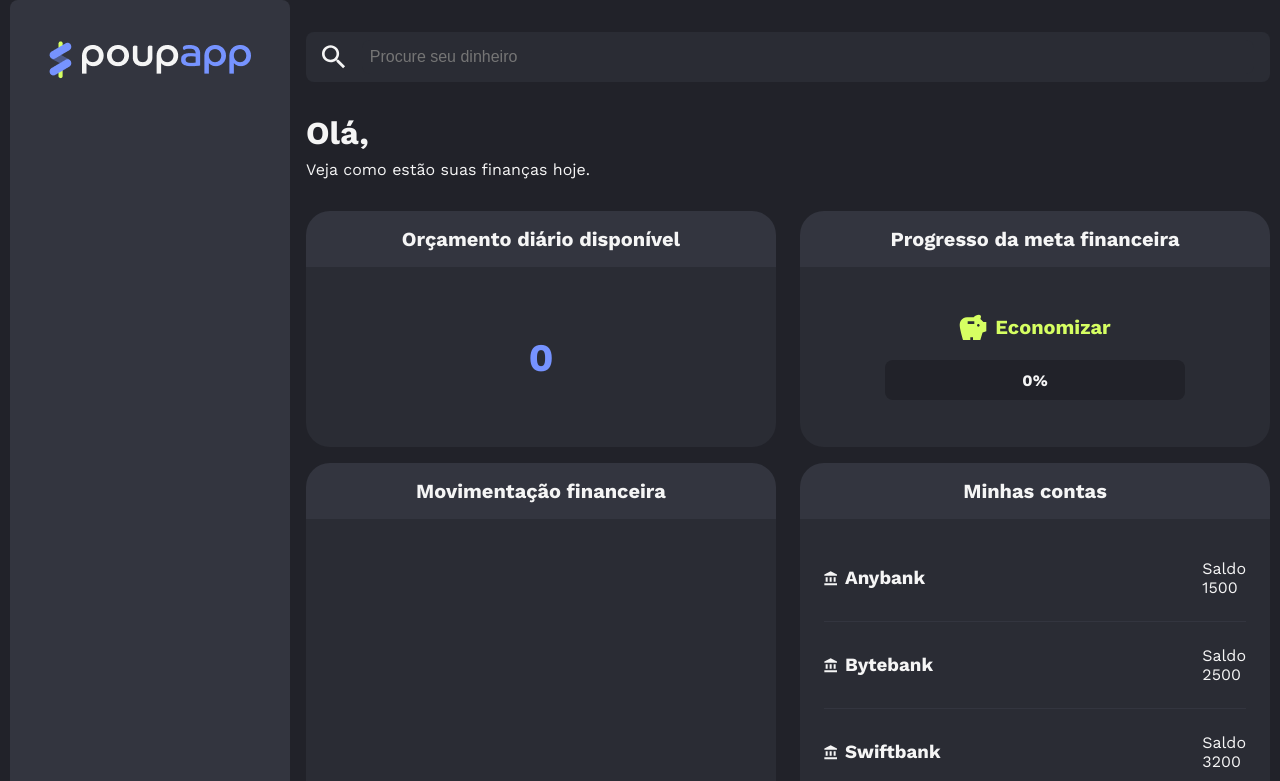
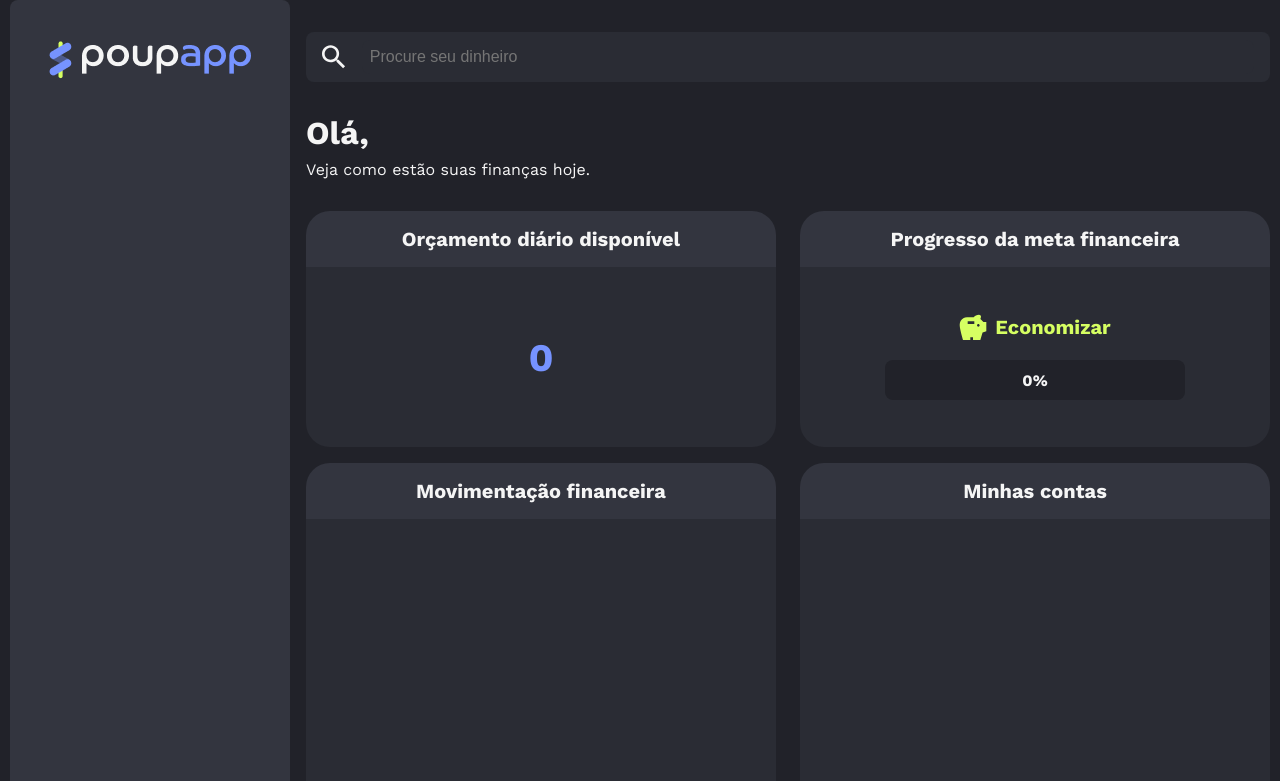
Before and after one commit to NeiltonSeguins/4164-draft, a React (Vite) app: page /home in a window 1280 px wide. Shown: the top 781 px of the page. Built offline with nearby package versions, Linux system fonts and the light colour scheme.

Commit message:
Cria a store de contas, adiciona a action de adicionar conta, altera o orçamento diário com base no saldo da conta

```diff
--- a/src/components/Contas/Contas.jsx
+++ b/src/components/Contas/Contas.jsx
@@ -1,4 +1,4 @@
-import { useState } from "react";
+import { useContext, useState } from "react";
 import Conta from "./Conta/Conta";
 import styled from "styled-components";
 import CampoTexto from "@components/CampoTexto";
@@ -10,6 +10,8 @@ import Label from "@components/Label";
 import Fieldset from "@components/Fieldset";
 import { WalletIcon } from "@components/Icones";
 import CartaoCorpo from "@components/Cartao/CartaoCorpo/CartaoCorpo";
+import { observer } from "mobx-react";
+import { StoreContext } from "src/mobx/store/storeContext";
 
 export const Container = styled(CartaoCorpo)`
   padding: var(--padding-l) var(--padding-m);
@@ -36,7 +38,8 @@ export const ListaMovimentacoes = styled.ul`
   -ms-overflow-style: none;
 `;
 
-const Contas = ({contas}) => {
+const Contas = observer(() => {
+  const { contasStore, userStore } = useContext(StoreContext);
   const [isModalOpen, setIsModalOpen] = useState(false);
   const [novaConta, setNovaConta] = useState({
     banco: "",
@@ -52,6 +55,8 @@ const Contas = ({contas}) => {
   };
 
   const aoAdicionarConta = () => {
+    contasStore.adicionarConta(novaConta);
+    userStore.atualizarOrcamentoComSaldo(novaConta.saldo);
     handleCloseModal();
   };
 
@@ -60,7 +65,7 @@ const Contas = ({contas}) => {
       <CartaoCabecalho>Minhas contas</CartaoCabecalho>
       <Container>
         <ListaMovimentacoes>
-          {contas.map((conta) => (
+          {contasStore.contas.map((conta) => (
             <Conta key={conta.id} conta={conta} />
           ))}
         </ListaMovimentacoes>
@@ -107,5 +112,5 @@ const Contas = ({contas}) => {
       </Container>
     </Cartao>
   );
-};
+});
 export default Contas;
--- /dev/null
+++ b/src/mobx/store/contasStore.js
@@ -0,0 +1,15 @@
+import { makeAutoObservable } from "mobx";
+
+class AccountStore {
+  contas = [];
+
+  constructor() {
+    makeAutoObservable(this);
+  }
+
+  adicionarConta(conta) {
+    this.contas.push(conta);
+  }
+}
+
+export const contasStore = new AccountStore();
--- a/src/mobx/store/storeContext.jsx
+++ b/src/mobx/store/storeContext.jsx
@@ -1,14 +1,16 @@
 import React, { createContext } from "react";
 import { userStore } from "./userStore";
 import { transactionStore } from "./transacoesStore";
+import { contasStore } from "./contasStore";
 
 export const StoreContext = createContext({
   userStore,
   transactionStore,
+  contasStore,
 });
 
 export const StoreProvider = ({ children }) => (
-  <StoreContext.Provider value={{ userStore, transactionStore }}>
+  <StoreContext.Provider value={{ userStore, transactionStore, contasStore }}>
     {children}
   </StoreContext.Provider>
 );
--- a/src/mobx/store/userStore.js
+++ b/src/mobx/store/userStore.js
@@ -31,6 +31,10 @@ class UserStore {
     this.orcamentoDiario += parseFloat(valor);
   }
 
+  atualizarOrcamentoComSaldo(saldo) {
+    this.orcamentoDiario += parseFloat(saldo);
+  }
+
   get progressoMeta() {
     const metas = {
       economizar: this.renda * 0.2,
--- a/src/screens/Home/Home.jsx
+++ b/src/screens/Home/Home.jsx
@@ -7,12 +7,6 @@ import Transacoes from "@components/Transacoes/Transacoes";
 import Contas from "@components/Contas/Contas";
 import BalancoFinanceiro from "@components/BalancoFinanceiro";
 import { Container, Movimentacoes, Orcamento } from "./style";
-
-const contas = [
-  { id: 1, banco: "Anybank", saldo: 1500 },
-  { id: 2, banco: "Bytebank", saldo: 2500 },
-  { id: 3, banco: "Swiftbank", saldo: 3200 },
-];
 
 function Home() {
   return (
@@ -26,7 +20,7 @@ function Home() {
       </Orcamento>
       <Movimentacoes>
         <Transacoes />
-        <Contas contas={contas} />
+        <Contas />
       </Movimentacoes>
       <BalancoFinanceiro />
     </Container>
```
